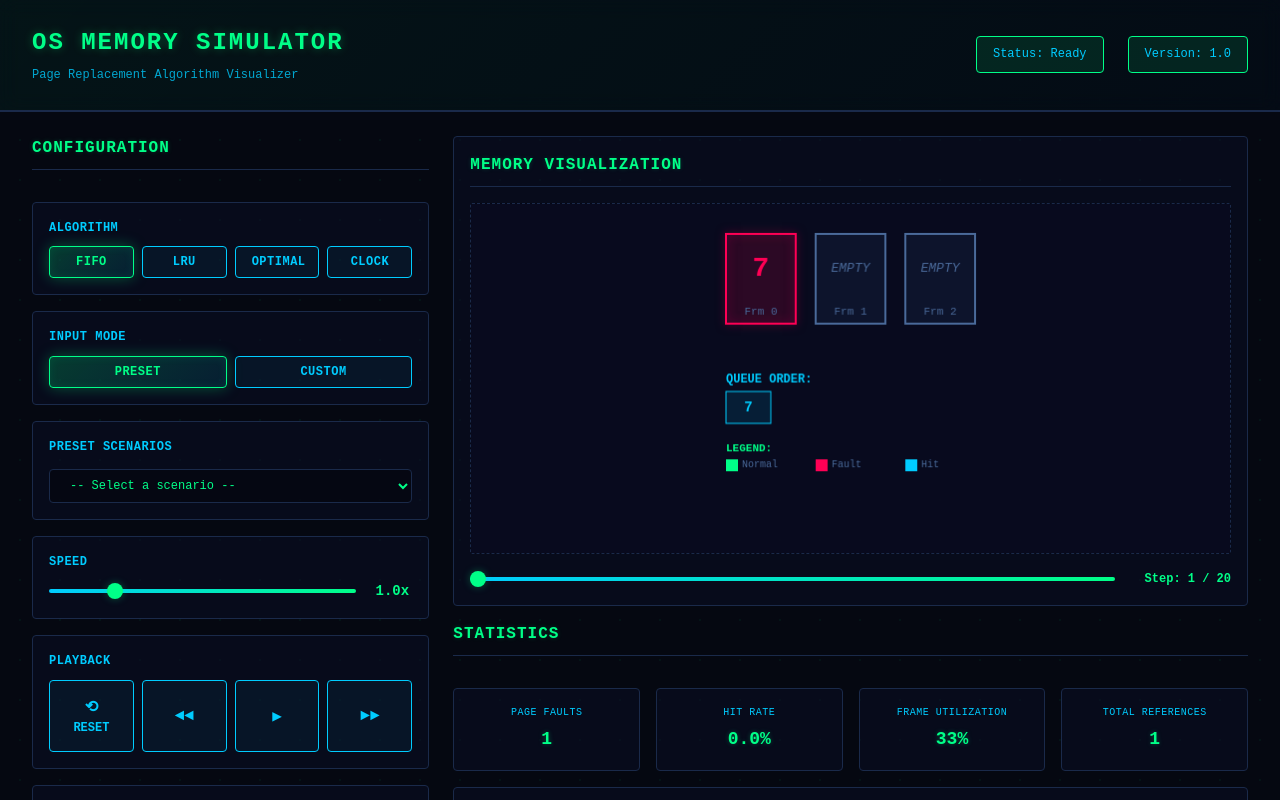
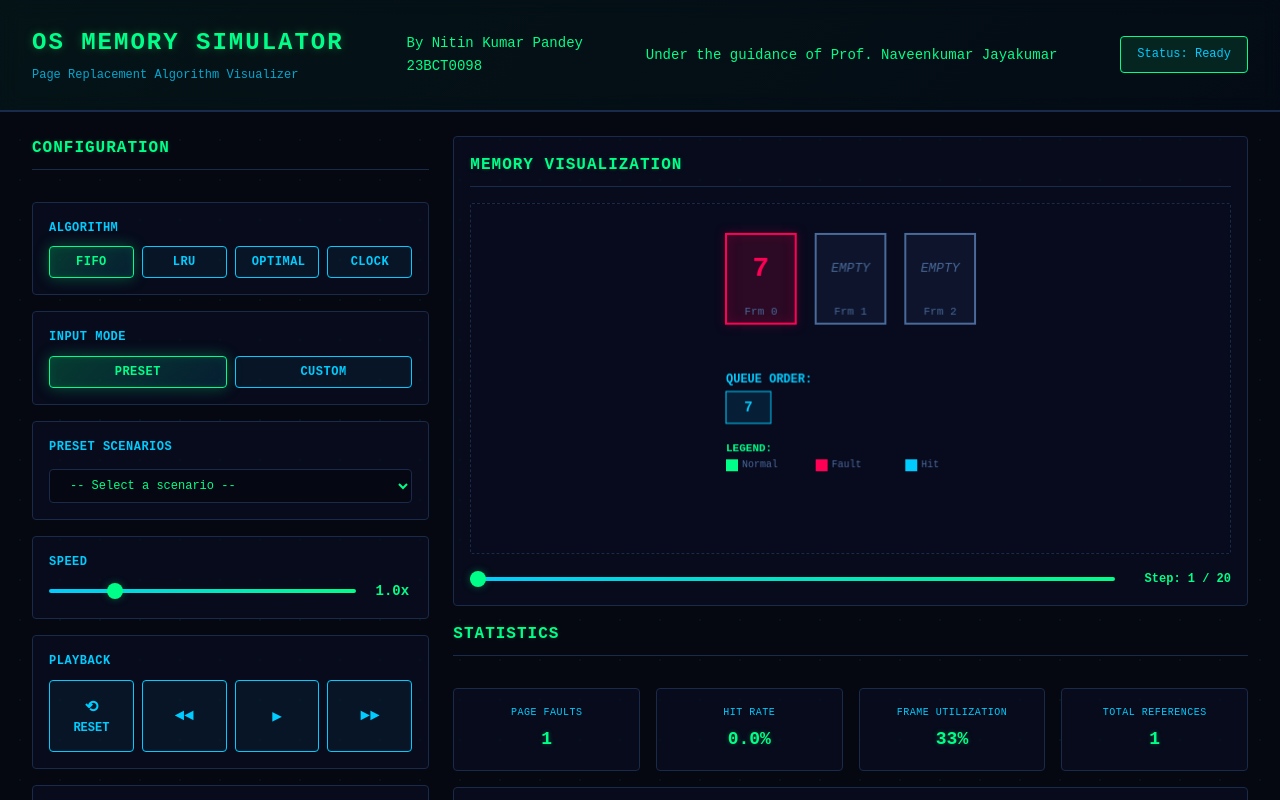
Before and after one commit to NitinTheGreat/OS-Project, a plain HTML site: page index.html in a window 1280 px wide. Drawn offline with Linux system fonts and the light colour scheme.

Commit message:
chore: minor style changes:

```diff
--- a/index.html
+++ b/index.html
@@ -16,9 +16,17 @@
                 <h1 class="terminal-text">OS MEMORY SIMULATOR</h1>
                 <p class="subtitle">Page Replacement Algorithm Visualizer</p>
             </div>
+            <div>
+                By Nitin Kumar Pandey
+                <br>
+                23BCT0098
+            </div>
+            <div>
+                Under the guidance of Prof. Naveenkumar Jayakumar
+            </div>
             <div class="header-stats">
                 <span class="stat-badge">Status: <span id="status">Ready</span></span>
-                <span class="stat-badge">Version: 1.0</span>
+
             </div>
         </div>
     </header>
```
